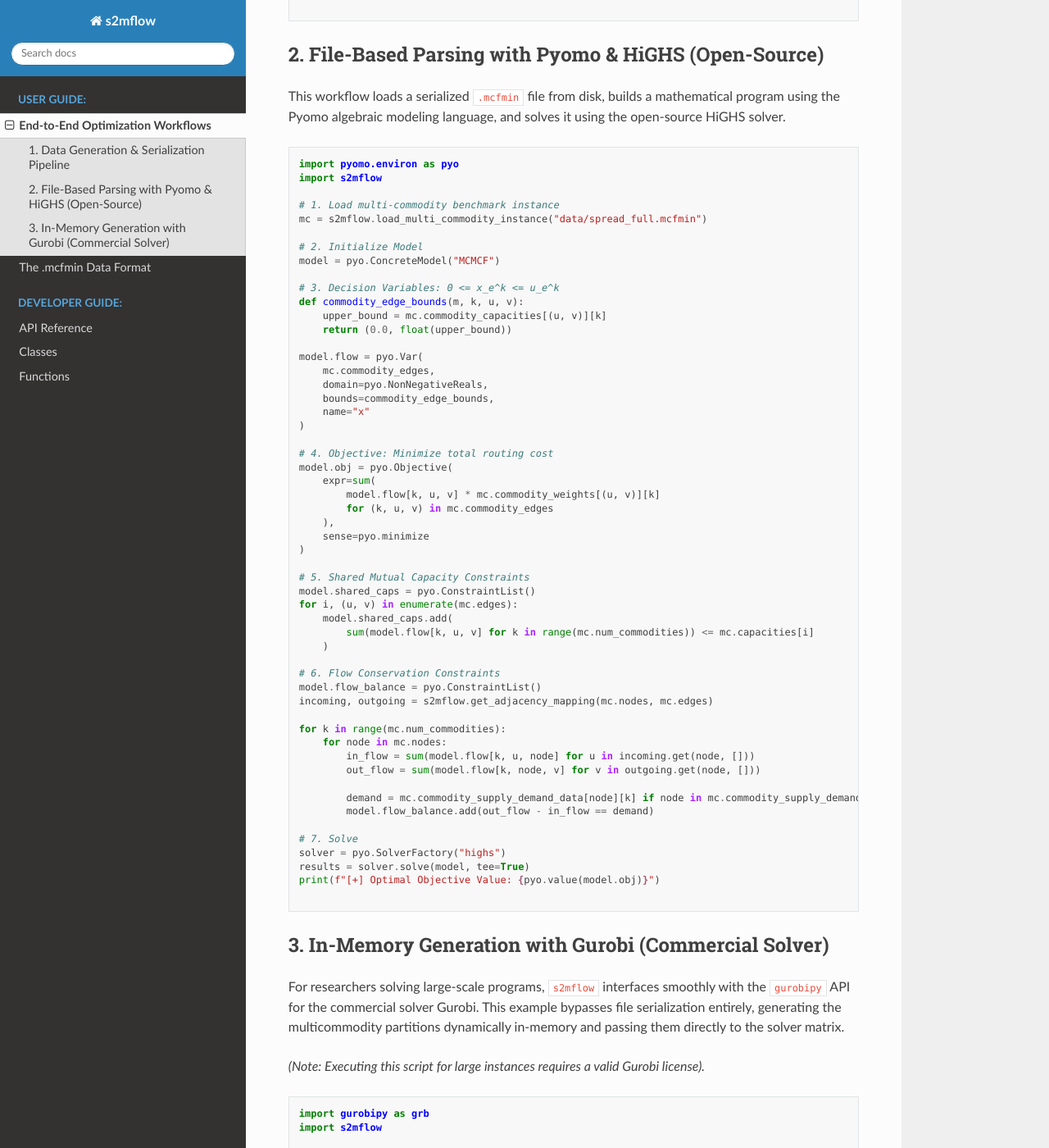
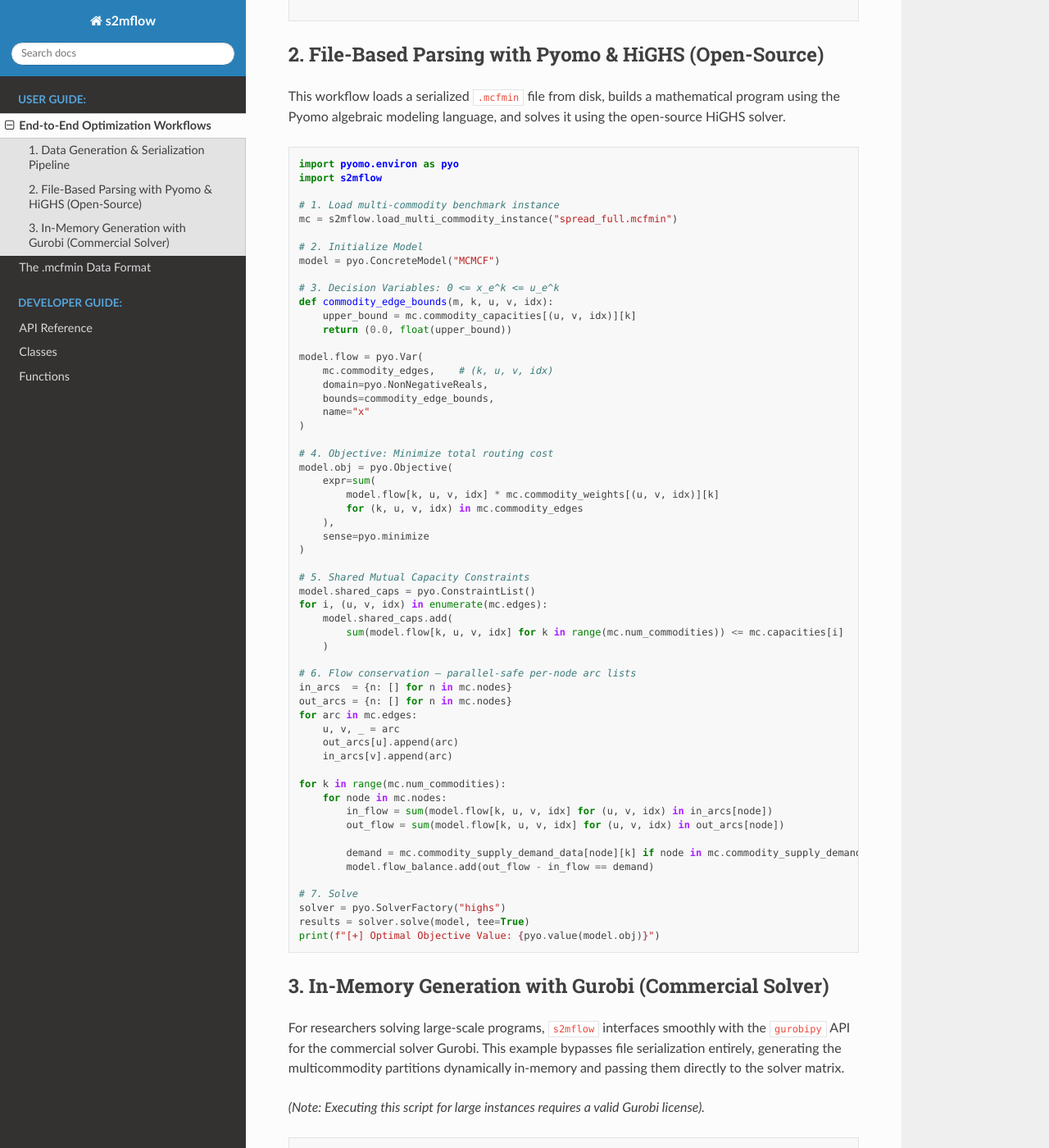
Before and after one commit to FelixBroesamle/s2mflow, a Sphinx documentation site: the page built from docs/source/workflows.md, in a window 1280 px wide and 1400 px high, scrolled down 994 px. Shown: the whole window at 82% size. Built offline with Sphinx 7.4.7 and the Read the Docs theme 3.1.0, drawn with Linux system fonts in a browser that asks for light colours; some of the changed text lies outside the part shown.

Commit message:
updated docs

````diff
--- a/docs/source/workflows.md
+++ b/docs/source/workflows.md
@@ -49,18 +49,18 @@ import pyomo.environ as pyo
 import s2mflow
 
 # 1. Load multi-commodity benchmark instance
-mc = s2mflow.load_multi_commodity_instance("data/spread_full.mcfmin")
+mc = s2mflow.load_multi_commodity_instance("spread_full.mcfmin")
 
 # 2. Initialize Model
 model = pyo.ConcreteModel("MCMCF")
 
 # 3. Decision Variables: 0 <= x_e^k <= u_e^k
-def commodity_edge_bounds(m, k, u, v):
-    upper_bound = mc.commodity_capacities[(u, v)][k]
+def commodity_edge_bounds(m, k, u, v, idx):
+    upper_bound = mc.commodity_capacities[(u, v, idx)][k]
     return (0.0, float(upper_bound))
 
 model.flow = pyo.Var(
-    mc.commodity_edges,
+    mc.commodity_edges,    # (k, u, v, idx)
     domain=pyo.NonNegativeReals,
     bounds=commodity_edge_bounds,
     name="x"
@@ -69,27 +69,31 @@ model.flow = pyo.Var(
 # 4. Objective: Minimize total routing cost
 model.obj = pyo.Objective(
     expr=sum(
-        model.flow[k, u, v] * mc.commodity_weights[(u, v)][k]
-        for (k, u, v) in mc.commodity_edges
+        model.flow[k, u, v, idx] * mc.commodity_weights[(u, v, idx)][k]
+        for (k, u, v, idx) in mc.commodity_edges
     ),
     sense=pyo.minimize
 )
 
 # 5. Shared Mutual Capacity Constraints
 model.shared_caps = pyo.ConstraintList()
-for i, (u, v) in enumerate(mc.edges):
+for i, (u, v, idx) in enumerate(mc.edges):
     model.shared_caps.add(
-        sum(model.flow[k, u, v] for k in range(mc.num_commodities)) <= mc.capacities[i]
+        sum(model.flow[k, u, v, idx] for k in range(mc.num_commodities)) <= mc.capacities[i]
     )
 
-# 6. Flow Conservation Constraints
-model.flow_balance = pyo.ConstraintList()
-incoming, outgoing = s2mflow.get_adjacency_mapping(mc.nodes, mc.edges)
+# 6. Flow conservation — parallel-safe per-node arc lists
+in_arcs  = {n: [] for n in mc.nodes}
+out_arcs = {n: [] for n in mc.nodes}
+for arc in mc.edges:
+    u, v, _ = arc
+    out_arcs[u].append(arc)
+    in_arcs[v].append(arc)
 
 for k in range(mc.num_commodities):
     for node in mc.nodes:
-        in_flow = sum(model.flow[k, u, node] for u in incoming.get(node, []))
-        out_flow = sum(model.flow[k, node, v] for v in outgoing.get(node, []))
+        in_flow = sum(model.flow[k, u, v, idx] for (u, v, idx) in in_arcs[node])
+        out_flow = sum(model.flow[k, u, v, idx] for (u, v, idx) in out_arcs[node])
 
         demand = mc.commodity_supply_demand_data[node][k] if node in mc.commodity_supply_demand_data else 0.0
         model.flow_balance.add(out_flow - in_flow == demand)
@@ -98,7 +102,6 @@ for k in range(mc.num_commodities):
 solver = pyo.SolverFactory("highs")
 results = solver.solve(model, tee=True)
 print(f"[+] Optimal Objective Value: {pyo.value(model.obj)}")
-
 ```
 
 ## 3. In-Memory Generation with Gurobi (Commercial Solver)
@@ -112,14 +115,14 @@ import gurobipy as grb
 import s2mflow
 
 # 1. Load baseline and generate data in-memory
-net = s2mflow.load_min_instance("data/input.min")
+net = s2mflow.load_min_instance("input.min")
 mc_data = s2mflow.generate_multi_commodity_data(net, num_commodities=3, method=0, seed=512)
 
 # 2. Initialize Gurobi Model
 model = grb.Model("MCMCF")
 
 # 3. Decision Variables
-upper_bounds = [mc_data.commodity_capacities[(u, v)][k] for (k, u, v) in mc_data.commodity_edges]
+upper_bounds = [mc_data.commodity_capacities[(u, v, idx)][k] for (k, u, v, idx) in mc_data.commodity_edges]
 flow = model.addVars(
     mc_data.commodity_edges,
     lb=0.0,
@@ -130,24 +133,30 @@ flow = model.addVars(
 
 # 4. Objective Function
 model.setObjective(
-    grb.quicksum(flow[k, u, v] * mc_data.commodity_weights[(u, v)][k] for (k, u, v) in mc_data.commodity_edges),
+    grb.quicksum(flow[k, u, v, idx] * mc_data.commodity_weights[(u, v, idx)][k] for (k, u, v, idx) in mc_data.commodity_edges),
     sense=grb.GRB.MINIMIZE
 )
 
 # 5. Shared Mutual Capacity Constraints
 model.addConstrs(
     (
-        grb.quicksum(flow[k, u, v] for k in range(mc_data.num_commodities)) <= net.capacities[i]
-        for i, (u, v) in enumerate(net.arcs)
+        grb.quicksum(flow[k, u, v, idx] for k in range(mc_data.num_commodities)) <= net.capacities[i]
+        for i, (u, v, idx) in enumerate(net.arcs)
     ), name="Shared_Cap"
 )
 
 # 6. Flow Conservation Constraints
-incoming, outgoing = s2mflow.get_adjacency_mapping(net.nodes, net.arcs)
+in_arcs  = {n: [] for n in net.nodes}
+out_arcs = {n: [] for n in net.nodes}
+for arc in net.arcs:
+    u, v, _ = arc
+    out_arcs[u].append(arc)
+    in_arcs[v].append(arc)
+
 for k in range(mc_data.num_commodities):
     for node in net.nodes:
-        in_flow = grb.quicksum(flow[k, u, node] for u in incoming.get(node, []))
-        out_flow = grb.quicksum(flow[k, node, v] for v in outgoing.get(node, []))
+        in_flow = grb.quicksum(flow[k, u, v, idx] for (u, v, idx) in in_arcs[node])
+        out_flow = grb.quicksum(flow[k, u, v, idx] for (u, v, idx) in out_arcs[node])
 
         demand = mc_data.supply_partition[node][k] if node in mc_data.supply_partition else 0.0
         model.addConstr(
````
Also changed, not shown: other parts of docs/source/workflows.md (+1 -2 lines), README.md (+32 -21 lines), docs/source/format.md (+1 -1 lines), example_script.py (+15 -10 lines), 1 other file.
